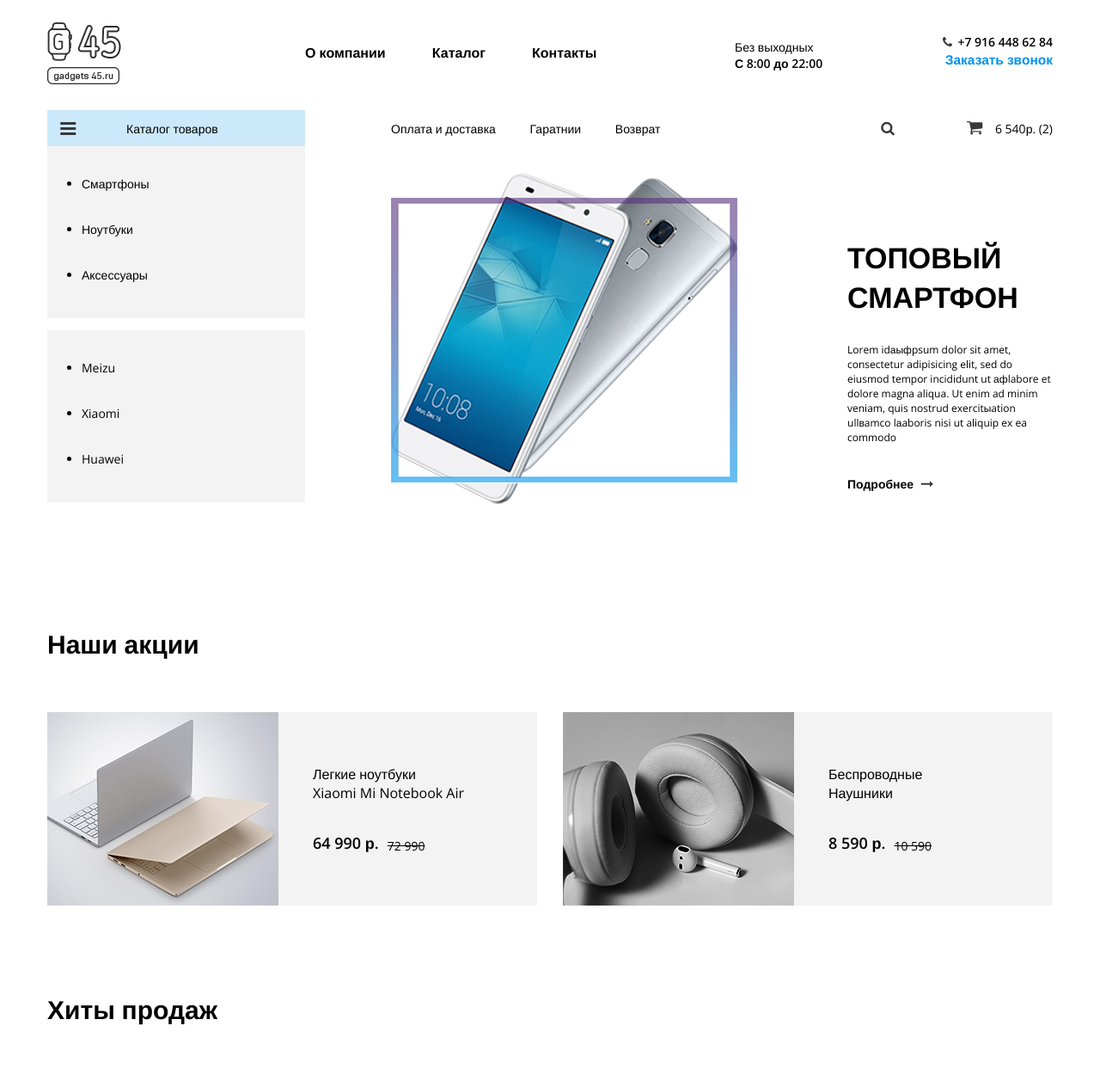
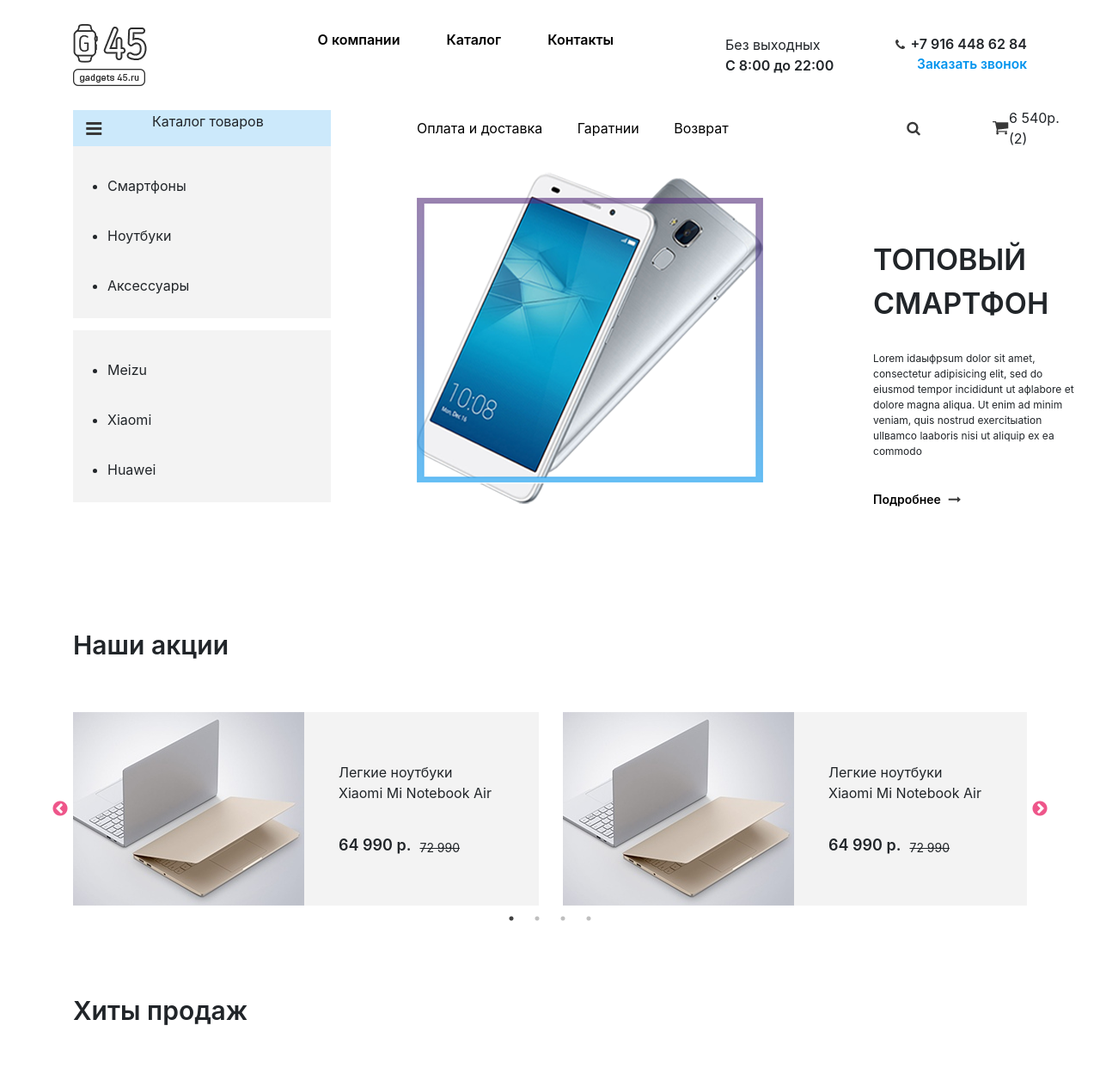
Before and after one commit to legacy72/gadgets45, a PHP site: page / in a window 1280 px wide. Shown: the top 1257 px of the page at 86% size. Run offline with PHP 8.4, Linux system fonts and the light colour scheme.

Commit message:
Add carousel to main page (index)

```diff
--- a/index.php
+++ b/index.php
@@ -4,6 +4,9 @@
 	<meta charset="utf-8">
 	<title>Главная</title>
 	<link rel="stylesheet" type="text/css" href="styles/styles.css">
+	<link rel="stylesheet" href="bootstrap/css/bootstrap.min.css">
+	<link rel="stylesheet" href="slick-master/slick/slick.css">
+	<link rel="stylesheet" href="slick-master/slick/slick-theme.css">
 </head>
 <body>
 	<header>
@@ -114,6 +117,51 @@
 					Наши акции
 				</div>
 				<div class="stock_items">
+					<div class="goods-carousel">
+						<div class="stock_block">
+							<div class="stock_image">
+								<img src="images/stock_item_1.jpg">
+							</div>
+							<div class="stock_text_container">
+								<div class="stock_text">
+									<div class="stock_description">
+										Легкие ноутбуки
+										<br>
+										Xiaomi Mi Notebook Air
+									</div>
+									<div class="stock_prices">
+										<div class="stock_new_price">
+											64 990 р.
+										</div>
+										<div class="stock_old_price">
+											72 990
+										</div>
+									</div>
+								</div>
+							</div>
+						</div>
+						<div class="stock_block">
+							<div class="stock_image">
+								<img src="images/stock_item_1.jpg">
+							</div>
+							<div class="stock_text_container">
+								<div class="stock_text">
+									<div class="stock_description">
+										Легкие ноутбуки
+										<br>
+										Xiaomi Mi Notebook Air
+									</div>
+									<div class="stock_prices">
+										<div class="stock_new_price">
+											64 990 р.
+										</div>
+										<div class="stock_old_price">
+											72 990
+										</div>
+									</div>
+								</div>
+							</div>
+						</div>
 						<div class="stock_block">
 							<div class="stock_image">
 								<img src="images/stock_item_1.jpg">
@@ -153,6 +201,7 @@
 										</div>
 										<div class="stock_old_price">
 											10 590
+										</div>
 									</div>
 								</div>
 							</div>
@@ -349,5 +398,16 @@
 			</div>
 		</div>
 	</footer>
+	<!-- jQuerry -->
+	<script src="https://code.jquery.com/jquery-3.3.1.min.js" crossorigin="anonymous"></script>
+
+	<!-- Bootstrap -->
+	<script src="https://cdnjs.cloudflare.com/ajax/libs/popper.js/1.14.3/umd/popper.min.js" integrity="sha384-ZMP7rVo3mIykV+2+9J3UJ46jBk0WLaUAdn689aCwoqbBJiSnjAK/l8WvCWPIPm49" crossorigin="anonymous"></script>
+	<script src="bootstrap/js/bootstrap.min.js" type="text/javascript"></script>
+
+	<script src="slick-master/slick/slick.min.js" type="text/javascript"></script>
+
+	<script src="scripts/script.js" type="text/javascript"></script>
+	<script src="scripts/catalog-carousel.js" type="text/javascript"></script>
 </body>
 </html>
--- a/scripts/catalog-carousel.js
+++ b/scripts/catalog-carousel.js
@@ -1,13 +1,9 @@
 $(document).ready(function() {
-  $('.phone-carousel').slick({
-    infinite: true,
-    slidesToShow: 5,
+  $('.goods-carousel').slick({
+    slidesToShow: 2,
     dots: true,
     slidesToScroll: 1,
     variableWidth: true,
-    centerMode: true,
-    centerPadding: '60px',
-    adaptiveHeight: true,
     responsive: [
     {
       breakpoint: 556,
--- a/slick-master/slick/slick.css
+++ b/slick-master/slick/slick.css
@@ -98,6 +98,7 @@
 .slick-initialized .slick-slide
 {
     display: block;
+    margin: 0 14px;
 }
 .slick-loading .slick-slide
 {
--- a/styles/styles.css
+++ b/styles/styles.css
@@ -219,22 +219,24 @@
 	font-weight: 600;
 }
 .stock_items{
-	display: flex;
+	/* display: flex; */
+	/* overflow: hidden; */
+	/* justify-content: center; */
 }
 .stock_block{
-	width: 570px;
+	width: 550px;
 	height: 225px;
 	background-color: #f3f3f3;
 }
 .stock_block:last-child{
-	margin-left: 30px;
+	/* margin-left: 30px; */
 }
 .stock_image{
 	float: left;
 	width: 269px;
 }
 .stock_text_container{
-	width: 300px;
+	width: 273px;
 	height: 225px;
 	display: flex;
 	align-items: center;
```
Lines whose indentation alone changed are shown as unchanged.
